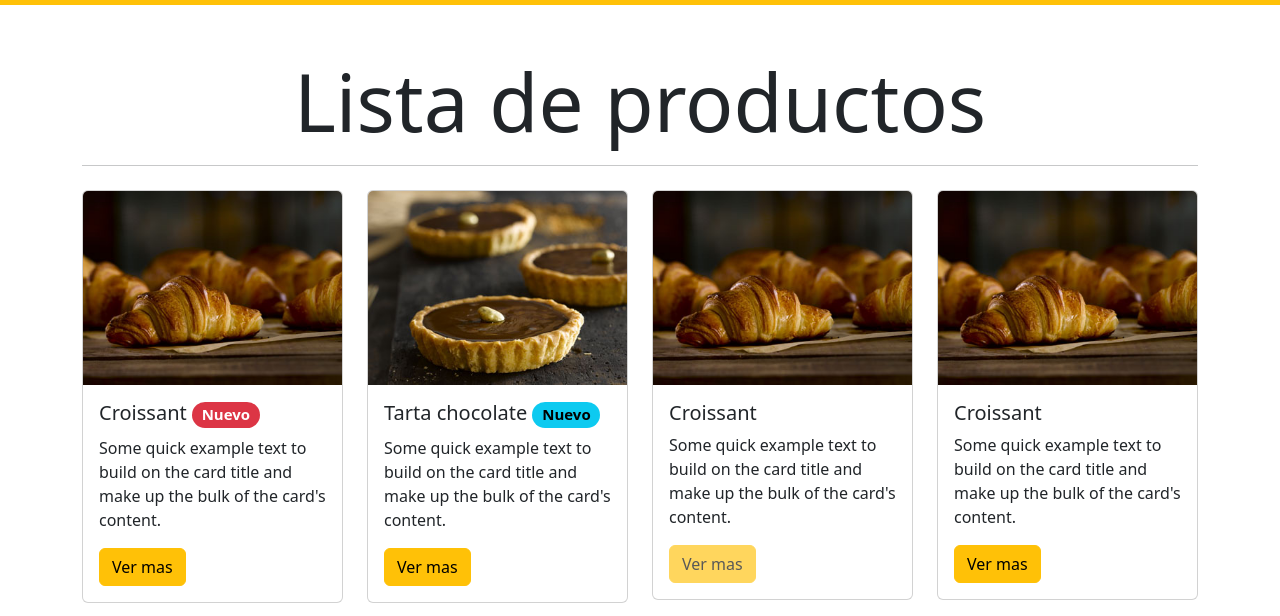
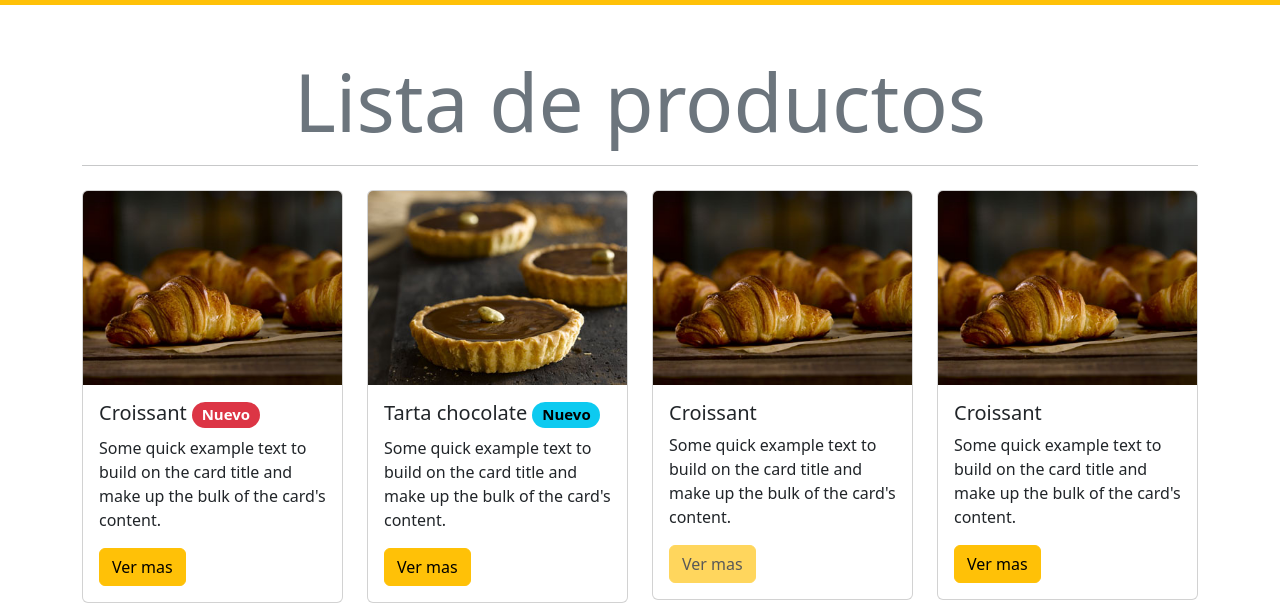
Before and after one commit to Vicopalacio/panaderiaCocu, a plain HTML site: page pages/productos.html in a window 1280 px wide. Shown: the part 105-721 px from the top of the page. Drawn offline with Linux system fonts and the light colour scheme; files that its build step writes are made by us from their sources.

Commit message:
agregue color al titulo de la pagina productos

```diff
--- a/pages/productos.html
+++ b/pages/productos.html
@@ -55,7 +55,7 @@
     </header>
     <main class="container my-5">
       <section>
-        <h1 class="display-1 text-center">Lista de productos</h1>
+        <h1 class="display-1 text-center text-secondary">Lista de productos</h1>
         <hr />
         <article class="row">
           <aside class="col-12 col-md-4 col-lg-3 my-2">
```
